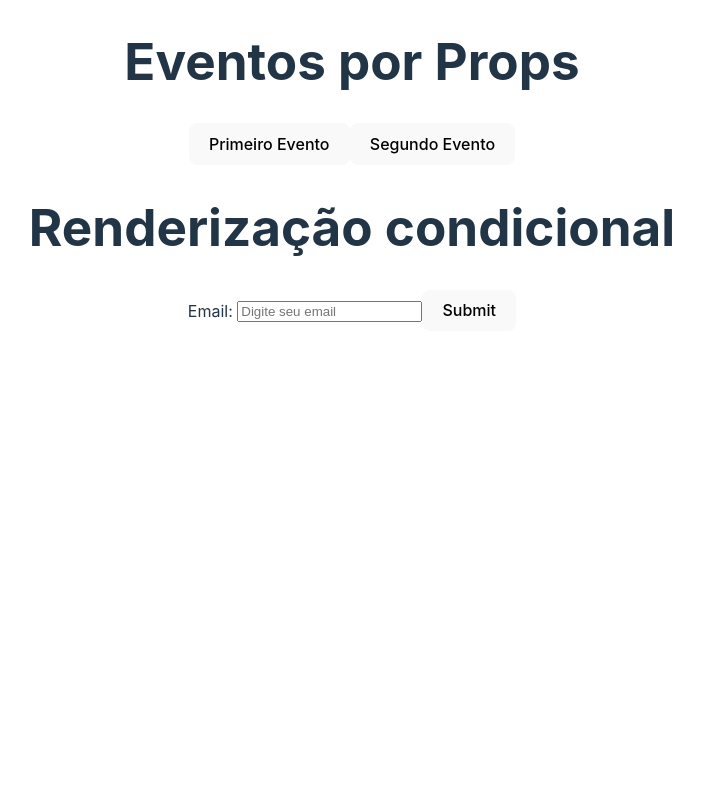
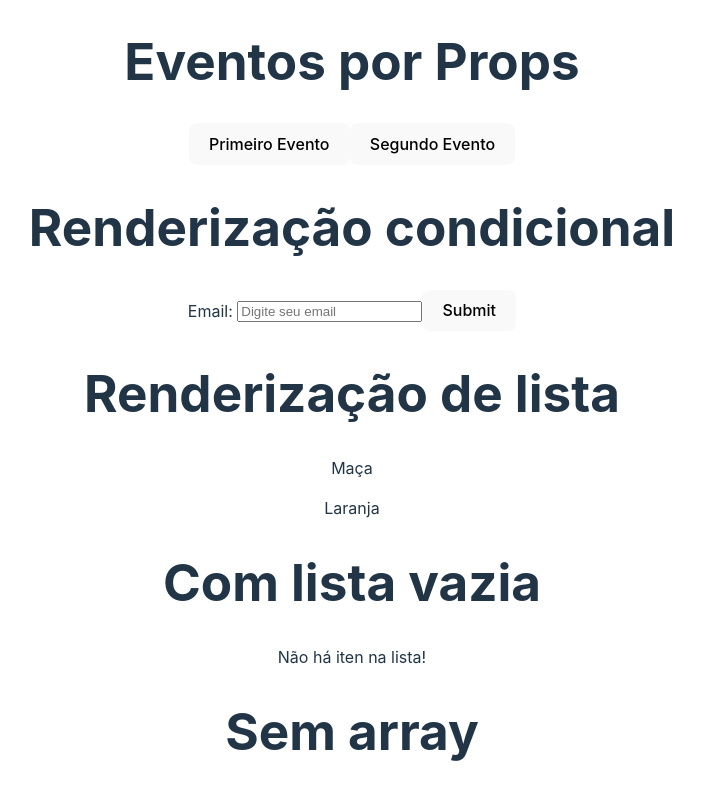
Before and after one commit to orielvf/aulas_r, a React app: page / in a window 1280 px wide. Shown: the part 1104-1903 px from the top of the page, without its empty margins (288-991 px from the left). Before the commit the page ends 1467 px from the top, so only its background shows below. Built offline with nearby package versions, Linux system fonts and the light colour scheme; the HTML template or start-up script is replaced by a standard one.

Commit message:
Renderização de lista condicional

```diff
--- a/src/App.jsx
+++ b/src/App.jsx
@@ -7,11 +7,14 @@ import Evento from './components/Evento'
 import Form from './components/Form'
 import EventoParaButton from './components/eventosPorProps/EventoParaButton'
 import Render from './components/RenderizacaoCondicional/Render'
+import RenderizacaoDeListas from './components/RenderizacaoDeListas/RenderizacaoDeListas'
 
 
 function App() {
   const nome = "maria"
   const pic150x = "https://via.placeholder.com/150"
+  const array = ["Maça", "Laranja"]
+  const arrayEmpty = []
 
   return (
     <>
@@ -39,6 +42,9 @@ function App() {
     <Form/>
     <EventoParaButton/>
     <Render/>
+    <RenderizacaoDeListas titulo="Renderização de lista" lista={array}/>
+    <RenderizacaoDeListas titulo="Com lista vazia"lista={arrayEmpty}/>
+    <RenderizacaoDeListas titulo="Sem array"/>
     </>
   )
 }
--- /dev/null
+++ b/src/components/RenderizacaoDeListas/RenderizacaoDeListas.jsx
@@ -0,0 +1,15 @@
+function RenderizacaoDeListas({lista, titulo}) {
+ return (
+    <>
+    <h1>{titulo}</h1>
+    {lista &&(
+    lista.length > 0 ? (
+    lista.map((item, index) =>
+    <p key={index}>{item}</p>)
+    ) : (
+        <p>Não há iten na lista!</p>
+    ))}
+    </>
+ )
+}
+export default RenderizacaoDeListas
```
